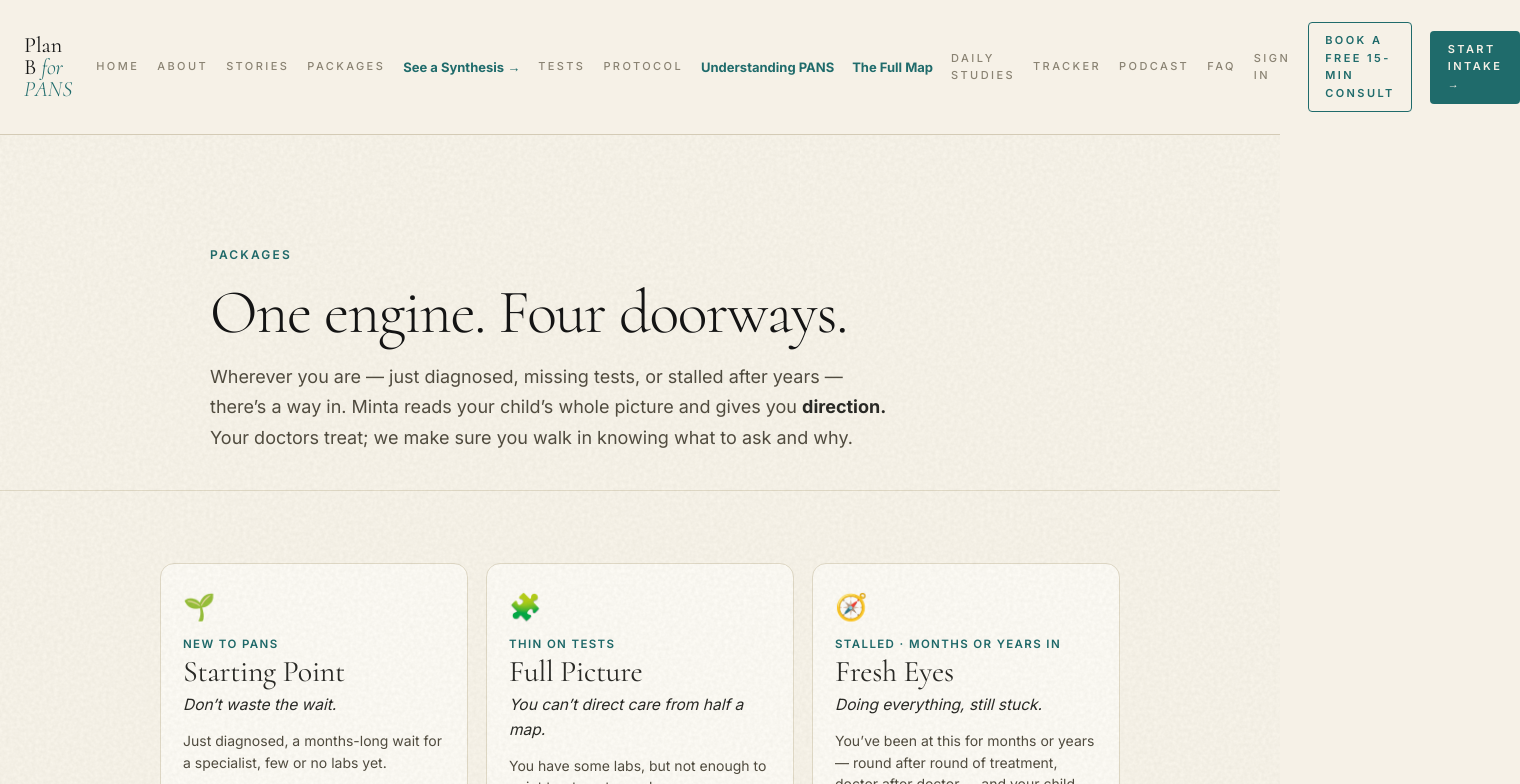
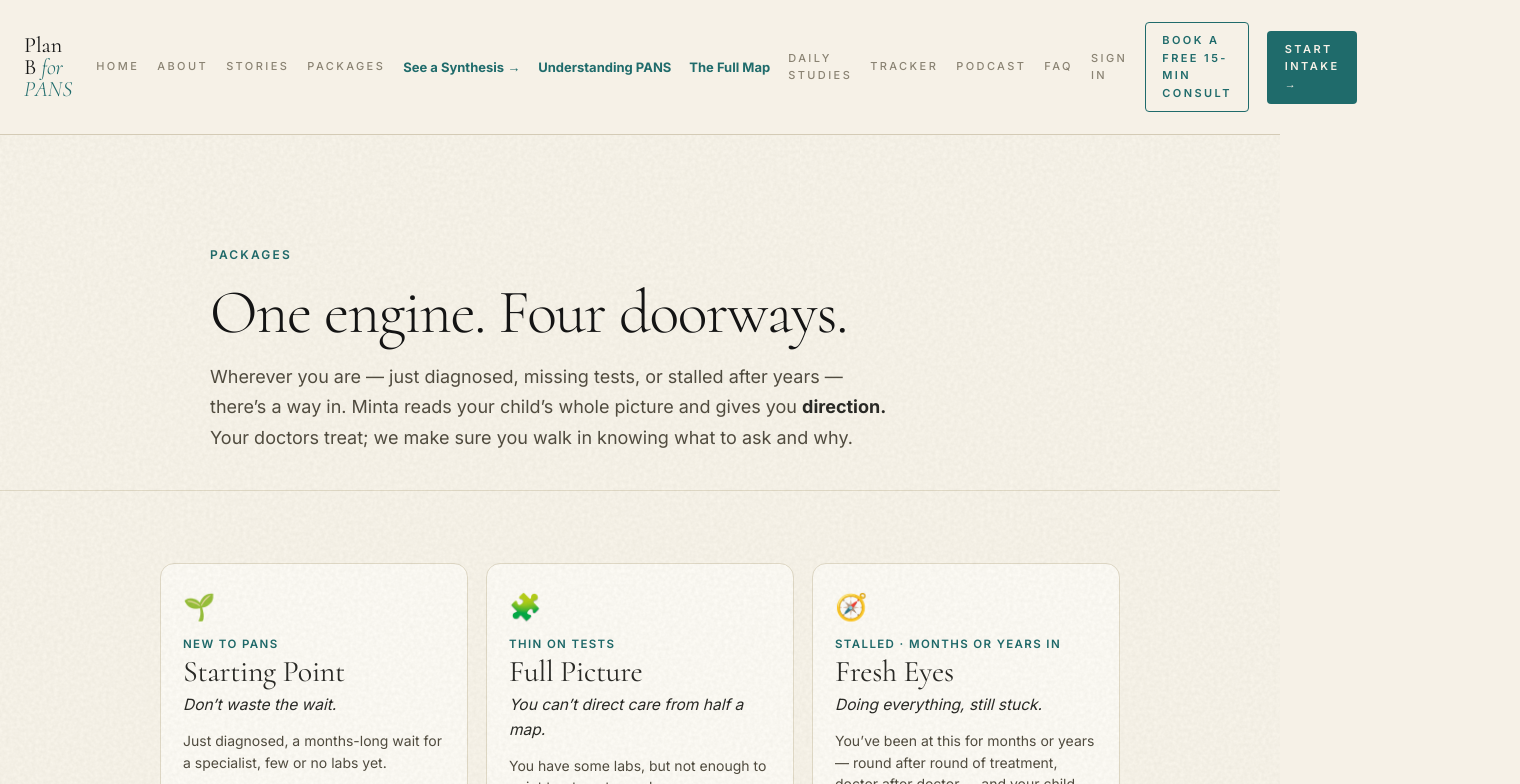
Before and after one commit to myleshorton/planb-pans, a Next.js app: page /packages in a window 1280 px wide. Shown: the top 784 px of the page, 1520 px wide, since content can reach past the window. Built offline with nearby package versions, Linux system fonts and the light colour scheme.

Commit message:
nav: fold Protocol + Tests tabs into the map (content already lives there) — cleaner nav

```diff
--- a/app/layout.tsx
+++ b/app/layout.tsx
@@ -68,8 +68,6 @@ export default function RootLayout({
               <NavLink href="/stories">Stories</NavLink>
               <NavLink href="/packages">Packages</NavLink>
               <a href="https://app.planbforpans.com/sample-synthesis" rel="noopener" style={{ fontFamily: 'var(--font-inter)', fontSize: 13, color: 'var(--teal)', fontWeight: 700, textDecoration: 'none', whiteSpace: 'nowrap' }}>See a Synthesis →</a>
-              <NavLink href="/tests">Tests</NavLink>
-              <NavLink href="/protocol">Protocol</NavLink>
               <a href="/understanding-pans.html" style={{ fontFamily: 'var(--font-inter)', fontSize: 13, color: 'var(--teal)', fontWeight: 700, textDecoration: 'none', whiteSpace: 'nowrap' }}>Understanding PANS</a>
               <a href="/deconstructing-pans.html" style={{ fontFamily: 'var(--font-inter)', fontSize: 13, color: 'var(--teal)', fontWeight: 700, textDecoration: 'none', whiteSpace: 'nowrap' }}>The Full Map</a>
               <NavLink href="/research">Daily Studies</NavLink>
```
